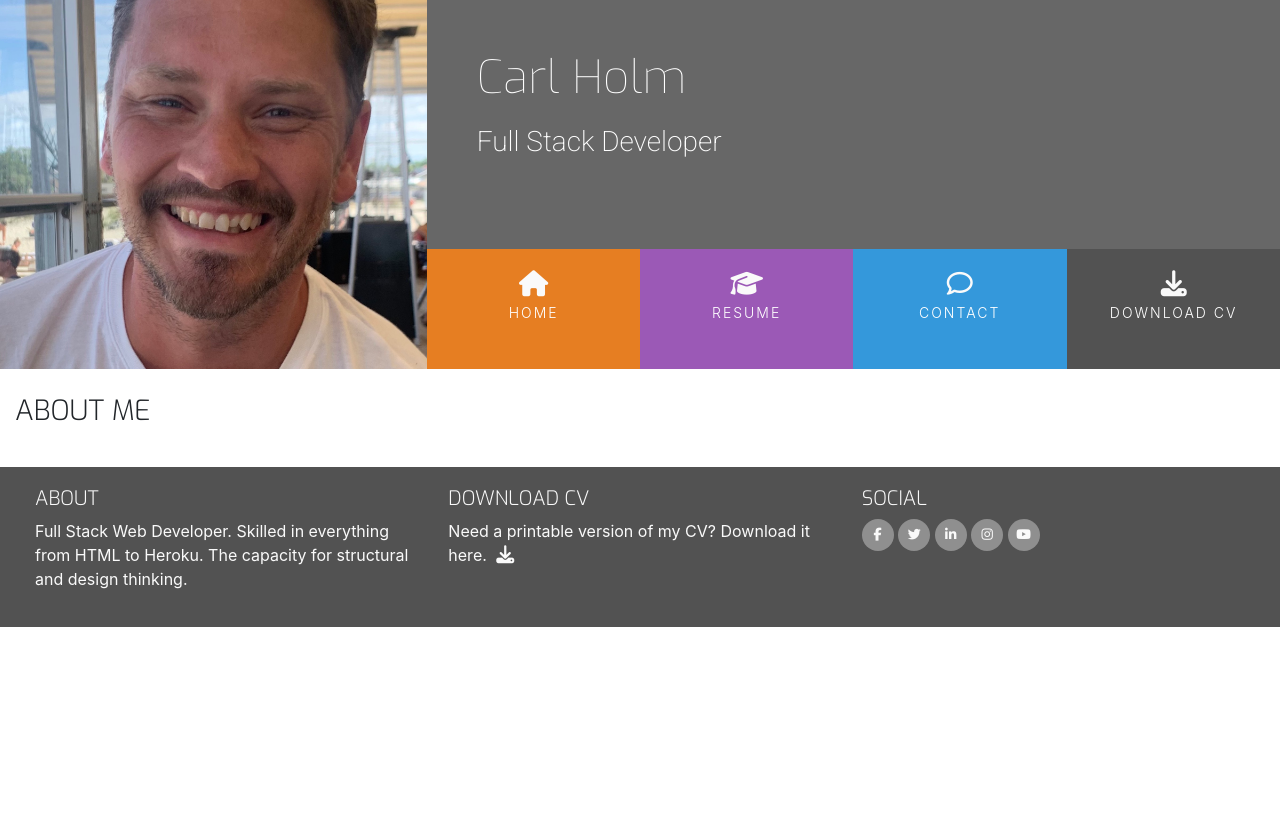
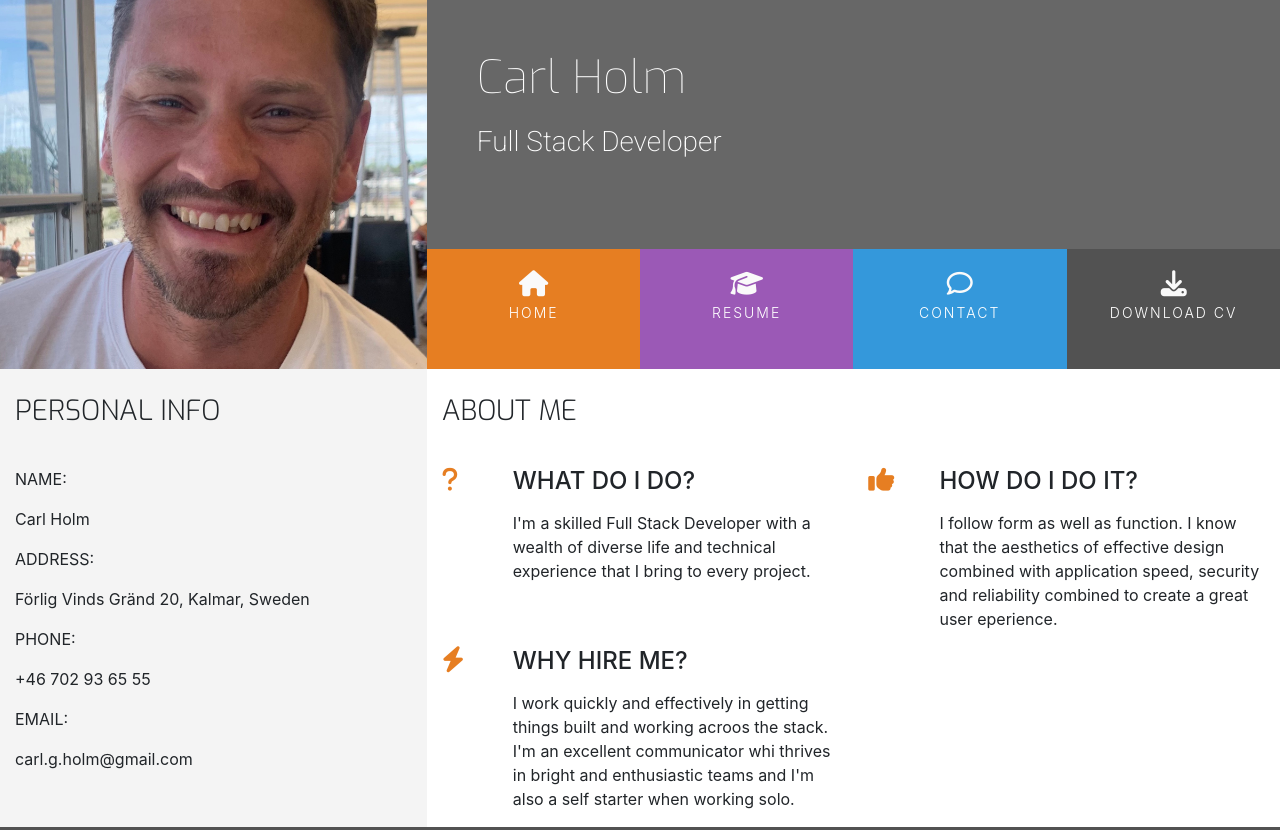
Before and after one commit to Callee84/presentation, a plain HTML site: page index.html in a window 1280 px wide. Shown: the top 830 px of the page. Before the commit the page ends 800 px from the top, so only its background shows below. Drawn offline with nearby package versions, Linux system fonts and the light colour scheme.

Commit message:
Add personal info

```diff
--- a/assets/css/style.css
+++ b/assets/css/style.css
@@ -26,6 +26,10 @@
 
 .ui-menu-color-download {
     background-color: #525252;
+}
+
+.bg-color-personal-info {
+    background-color: #f4f4f4;
 }
 
 /* -------------------- General --------------------*/
@@ -209,3 +213,14 @@ footer {
 #footer-details {
     padding: 20px;
 }
+
+/* -------------------- Three Reasons --------------------*/
+
+.three-reasons-icon {
+    font-size: 26px;
+    color: #e67e22;
+}
+
+.three-reasons-heading {
+    margin-bottom: 15px;
+}
--- a/index.html
+++ b/index.html
@@ -44,11 +44,111 @@
 
     </header>
     <section class="container-fluid">
-        <div class="row row-table">
+        <div class="row">
+            <div class="col-md-4 bg-color-personal-info section-column">
+                <div class="row">
+                    <div class="col-12">
+                        <h3 class="section-heading uppercase">
+                            Personal Info
+                        </h3>
+                    </div>
+                </div>
+                <div class="personal-info-item">
+                    <div class="key">
+                        <p class="uppercase">
+                            Name:
+                        </p>
+                    </div>
+                    <div class="value">
+                        <p>
+                            Carl Holm
+                        </p>
+                    </div>
+                </div>
+                <div class="personal-info-item">
+                    <div class="key">
+                        <p class="uppercase">
+                            Address:
+                        </p>
+                    </div>
+                    <div class="value">
+                        <p>
+                            Förlig Vinds Gränd 20, Kalmar, Sweden
+                        </p>
+                    </div>
+                </div>
+                <div class="personal-info-item">
+                    <div class="key">
+                        <p class="uppercase">
+                            Phone:
+                        </p>
+                    </div>
+                    <div class="value">
+                        <p>
+                            +46 702 93 65 55
+                        </p>
+                    </div>
+                </div>
+                <div class="personal-info-item">
+                    <div class="key">
+                        <p class="uppercase">
+                            Email:
+                        </p>
+                    </div>
+                    <div class="value">
+                        <p>
+                            carl.g.holm@gmail.com
+                        </p>
+                    </div>
+                </div>
+            </div>
             <div class="col-md-8 bg-color-three-reasons section-column">
                 <div class="row">
                     <div class="col">
                         <h3 class="section-heading uppercase">About me</h3>
+                    </div>
+                </div>
+                <div class="row">
+                    <div class="col-10 offset-1 offset-sm-0 col-sm-4 col-md-6">
+                        <div class="row">
+                            <div class="col-2">
+                                <i class="three-reasons-icon fa fa-question" aria-hidden="true"></i>
+                            </div>
+                            <div class="col-10">
+                                <h4 class="three-reasons-heading uppercase">What do I do?</h4>
+                                <p>I'm a skilled Full Stack Developer with a wealth of diverse
+                                    life and technical experience that I bring to every project.
+                                </p>
+                            </div>
+                        </div>
+                    </div>
+                    <div class="col-10 offset-1 offset-sm-0 col-sm-4 col-md-6">
+                        <div class="row">
+                            <div class="col-2">
+                                <i class="three-reasons-icon fa fa-thumbs-up" aria-hidden="true"></i>
+                            </div>
+                            <div class="col-10">
+                                <h4 class="three-reasons-heading uppercase">How do I do it?</h4>
+                                <p>I follow form as well as function. I know that the aesthetics of effective
+                                    design combined with application speed, security and reliability combined to
+                                    create a great user eperience.
+                                </p>
+                            </div>
+                        </div>
+                    </div>
+                    <div class="col-10 offset-1 offset-sm-0 col-sm-4 col-md-6">
+                        <div class="row">
+                            <div class="col-2">
+                                <i class="three-reasons-icon fa fa-bolt" aria-hidden="true"></i>
+                            </div>
+                            <div class="col-10">
+                                <h4 class="three-reasons-heading uppercase">Why hire me?</h4>
+                                <p>I work quickly and effectively in getting things built and working acroos the stack.
+                                    I'm an excellent communicator whi thrives in bright and enthusiastic teams and I'm
+                                    also a self starter when working solo.
+                                </p>
+                            </div>
+                        </div>
                     </div>
                 </div>
             </div>
```
